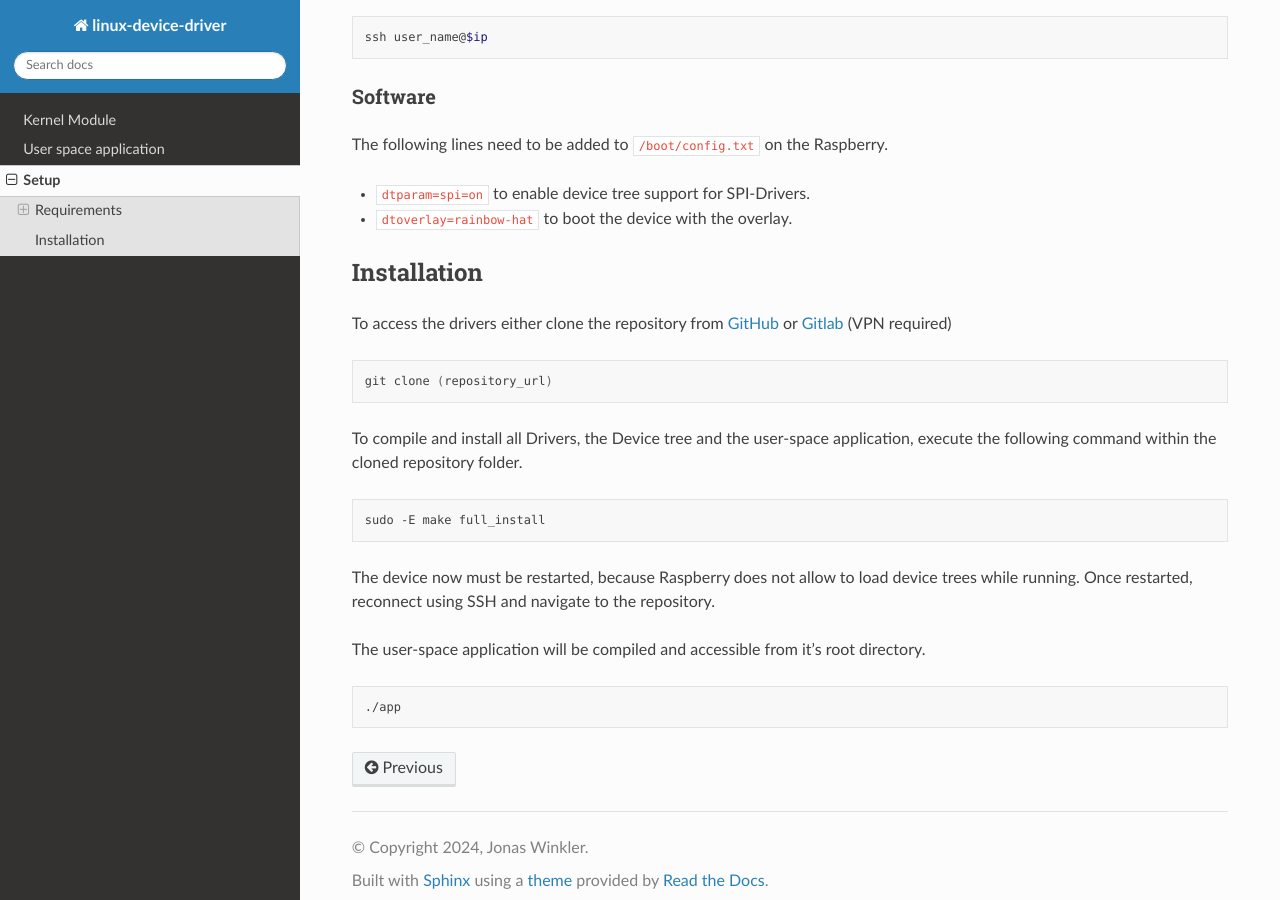
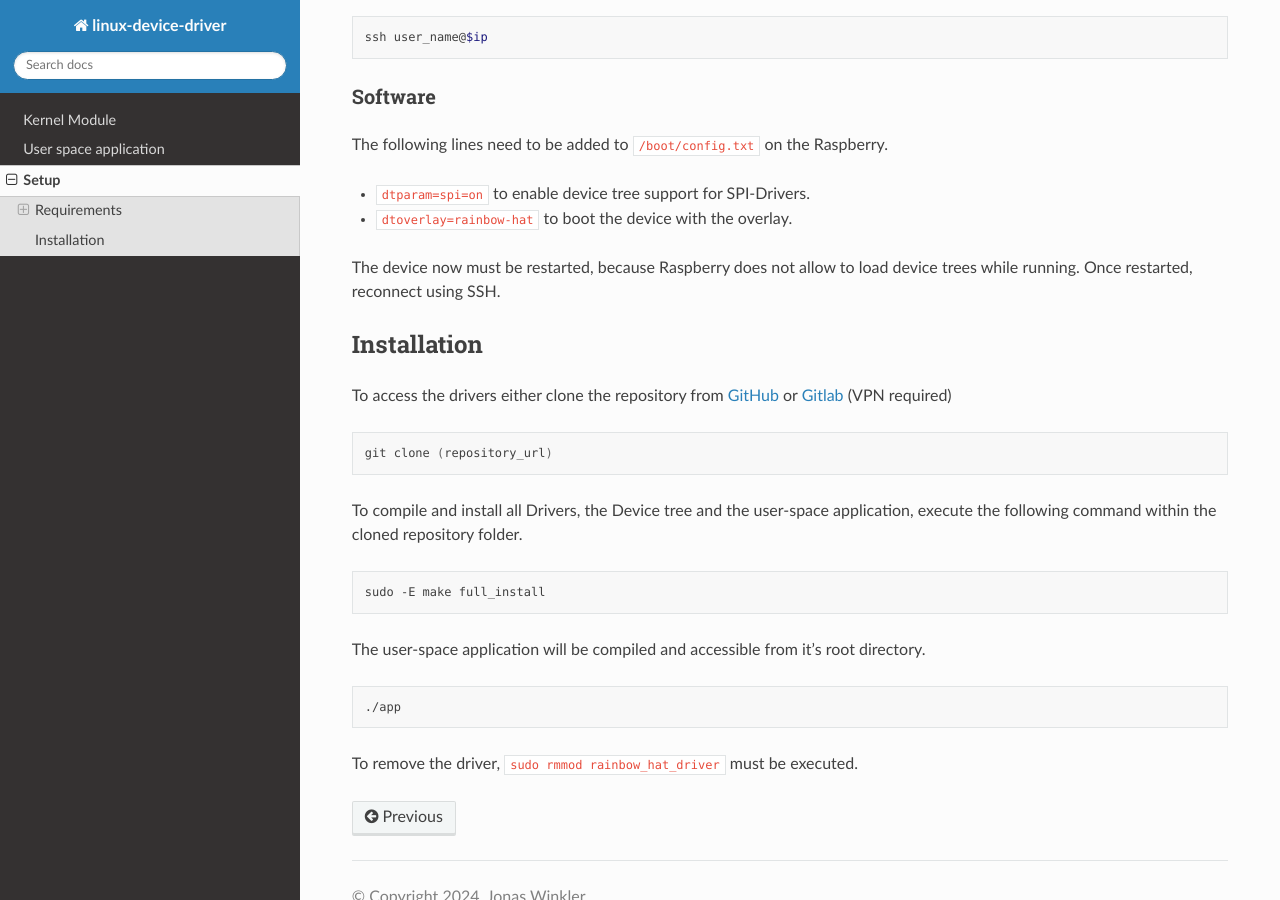
Before and after one commit to Winkler-Jonas/linux-device-driver, a Sphinx documentation site: the page built from docs/source/setup.rst, in a window 1280 px wide and 900 px high, scrolled down 593 px. Built offline with Sphinx 7.4.7 and the Read the Docs theme 2.0.0, drawn with Linux system fonts in a browser that asks for light colours.

Commit message:
Changed order in setup

```diff
--- a/docs/source/setup.rst
+++ b/docs/source/setup.rst
@@ -35,6 +35,9 @@ The following lines need to be added to ``/boot/config.txt`` on the Raspberry.
 - ``dtparam=spi=on`` to enable device tree support for SPI-Drivers.
 - ``dtoverlay=rainbow-hat`` to boot the device with the overlay.
 
+The device now must be restarted, because Raspberry does not allow to load device trees while running.
+Once restarted, reconnect using SSH.
+
 Installation
 ************
 
@@ -54,11 +57,10 @@ within the cloned repository folder.
 
    sudo -E make full_install
 
-The device now must be restarted, because Raspberry does not allow to load device trees while running.
-Once restarted, reconnect using SSH and navigate to the repository.
-
 The user-space application will be compiled and accessible from it's root directory.
 
 .. code-block:: bash
 
    ./app
+
+To remove the driver, ``sudo rmmod rainbow_hat_driver`` must be executed.
```
